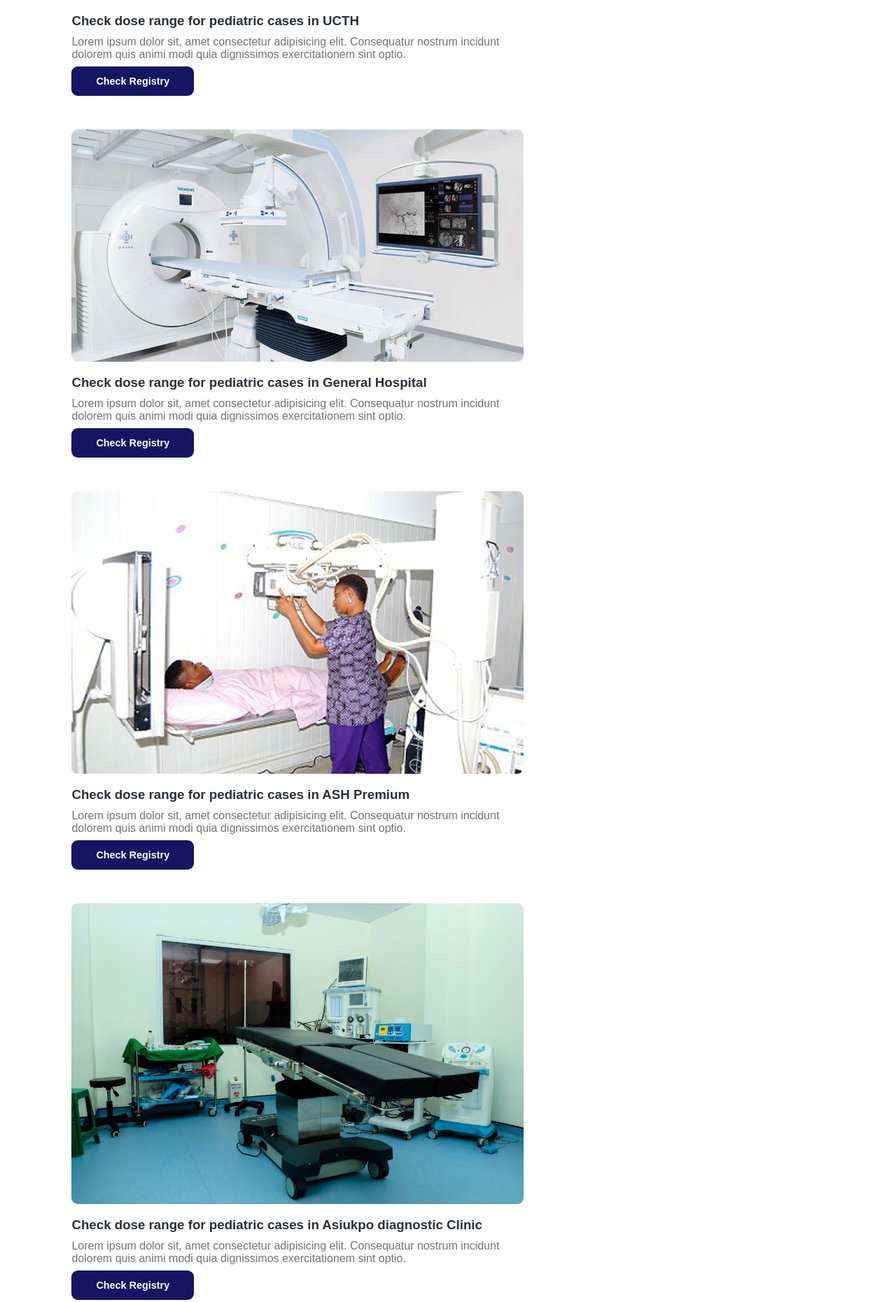
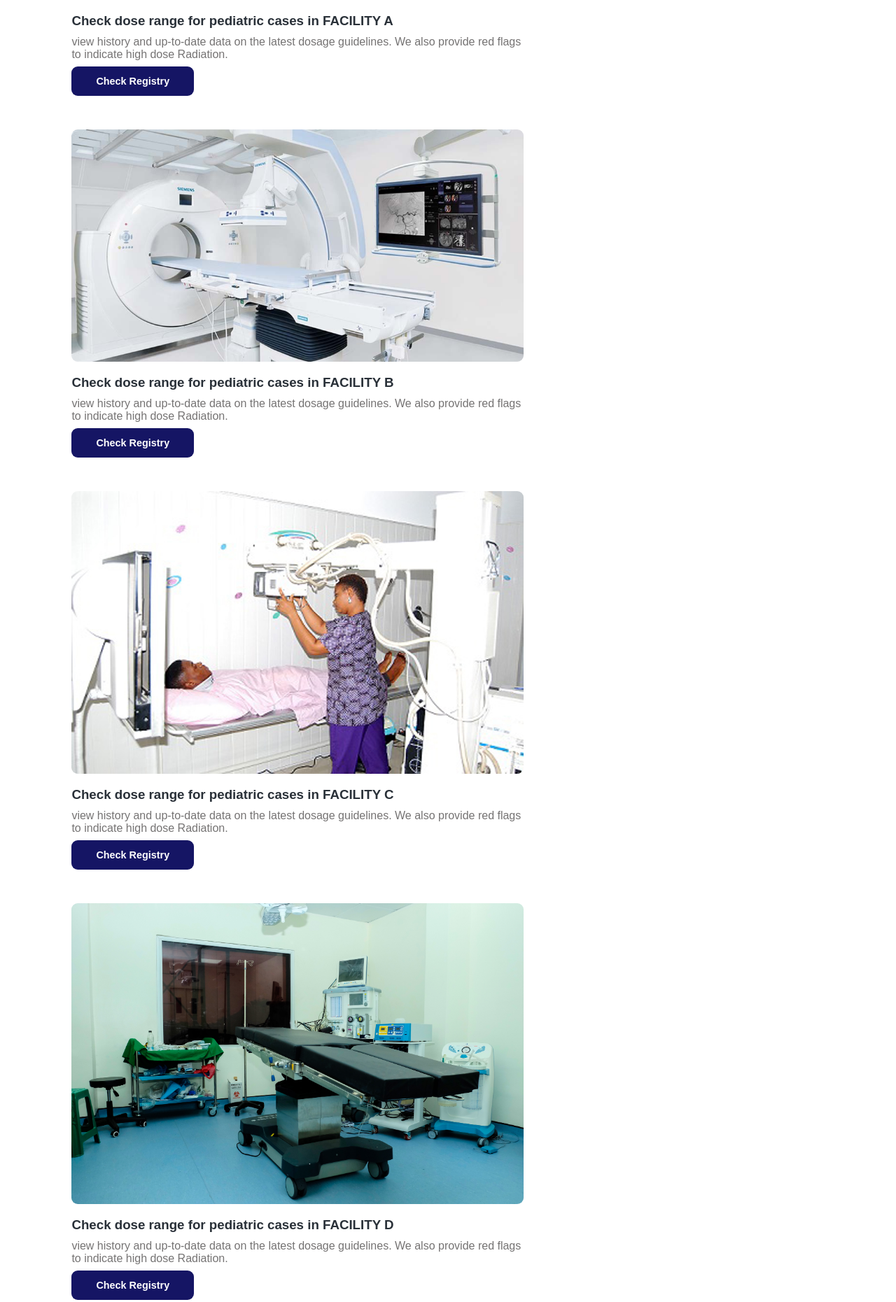
Before and after one commit to janeodey/NMUONSIE, a plain HTML site: page facilities.html in a window 1280 px wide. Shown: the part 1011-2872 px from the top of the page at 70% size. Drawn offline with Linux system fonts and the light colour scheme.

Commit message:
bug: fixed error

```diff
--- a/facilities.html
+++ b/facilities.html
@@ -36,32 +36,32 @@
         <div class="facilities">
             <div class="facilityPost">
                 <img src="./assets/imaging.jpg" alt="">
-                <h3>Check dose range for pediatric cases in UCTH</h3>
-                <p>Lorem ipsum dolor sit, amet consectetur adipisicing elit. Consequatur nostrum incidunt dolorem quis animi modi quia dignissimos exercitationem sint optio.</p>
+                <h3>Check dose range for pediatric cases in FACILITY A</h3>
+                <p>view history and up-to-date data on the latest dosage guidelines. We also provide red flags to indicate high dose Radiation.</p>
                 <a href="./ucth.html">Check Registry</a>
             </div>
             <div class="facilityPost">
                 <img src="./assets/medicalimaging.jpg" alt="">
-                <h3>Check dose range for pediatric cases in General Hospital</h3>
-                <p>Lorem ipsum dolor sit, amet consectetur adipisicing elit. Consequatur nostrum incidunt dolorem quis animi modi quia dignissimos exercitationem sint optio.</p>
+                <h3>Check dose range for pediatric cases in FACILITY B</h3>
+                <p>view history and up-to-date data on the latest dosage guidelines. We also provide red flags to indicate high dose Radiation.</p>
                 <a href="./ucth.html">Check Registry</a>
             </div>
             <div class="facilityPost">
                 <img src="./assets/arubaHospital.jpg" alt="">
-                <h3>Check dose range for pediatric cases in ASH Premium</h3>
-                <p>Lorem ipsum dolor sit, amet consectetur adipisicing elit. Consequatur nostrum incidunt dolorem quis animi modi quia dignissimos exercitationem sint optio.</p>
+                <h3>Check dose range for pediatric cases in FACILITY C</h3>
+                <p>view history and up-to-date data on the latest dosage guidelines. We also provide red flags to indicate high dose Radiation.</p>
                 <a href="./ucth.html">Check Registry</a>
             </div>
             <div class="facilityPost">
                 <img src="./assets/asiukohospital.jpg" alt="">
-                <h3>Check dose range for pediatric cases in Asiukpo diagnostic Clinic</h3>
-                <p>Lorem ipsum dolor sit, amet consectetur adipisicing elit. Consequatur nostrum incidunt dolorem quis animi modi quia dignissimos exercitationem sint optio.</p>
+                <h3>Check dose range for pediatric cases in FACILITY D</h3>
+                <p>view history and up-to-date data on the latest dosage guidelines. We also provide red flags to indicate high dose Radiation.</p>
                 <a href="./ucth.html">Check Registry</a>
             </div>
             <div class="facilityPost">
                 <img src="./assets/navyhospital.jpg" alt="">
-                <h3>Check dose range for pediatric cases in UCTH</h3>
-                <p>Lorem ipsum dolor sit, amet consectetur adipisicing elit. Consequatur nostrum incidunt dolorem quis animi modi quia dignissimos exercitationem sint optio.</p>
+                <h3>Check dose range for pediatric cases in FACILITY E</h3>
+                <p>view history and up-to-date data on the latest dosage guidelines. We also provide red flags to indicate high dose Radiation.</p>
                 <a href="./ucth.html">Check Registry</a>
             </div>
         </div>
```
Also changed, not shown: index.html (+2 -2 lines), ucth.html (+4 -4 lines).
